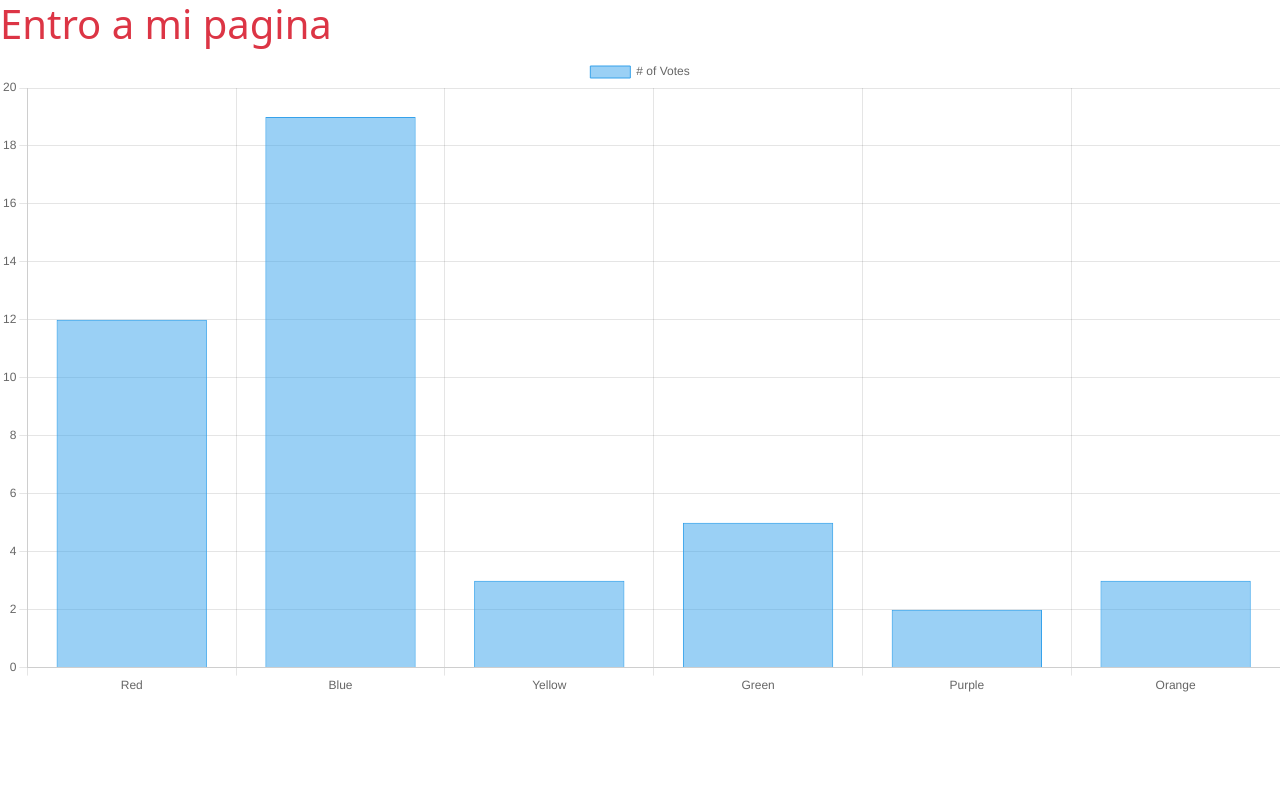
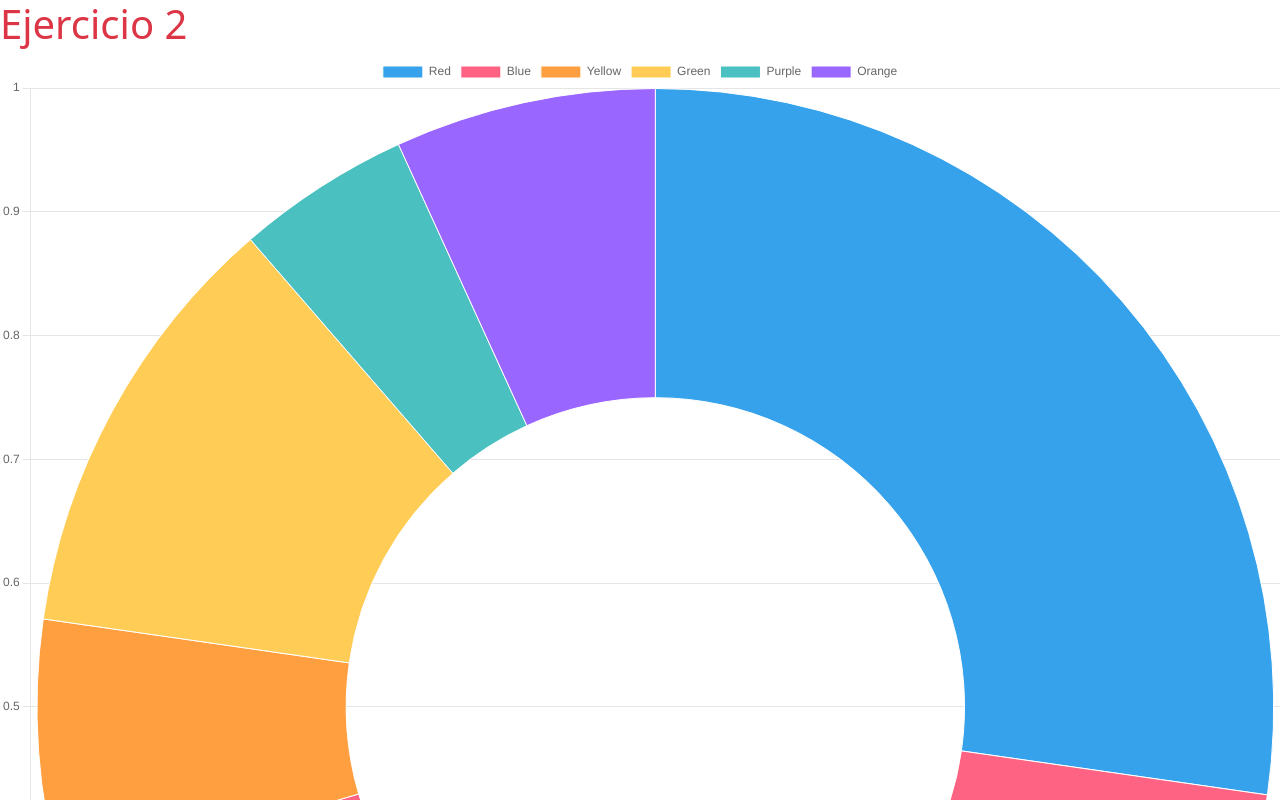
Before and after one commit to javierPortugal/graficas-alumnos-video, a plain HTML site: page ejercicio 2/index.html in a window 1280 px wide. Shown: the top 800 px of the page. Drawn offline with nearby package versions, Linux system fonts and the light colour scheme.

Commit message:
UPDATE CHART

```diff
--- a/ejercicio 2/assets/js/index.js
+++ b/ejercicio 2/assets/js/index.js
@@ -1,7 +1,7 @@
 const ctx = document.getElementById('myChart');
 
 new Chart(ctx, {
-  type: 'bar',
+  type: 'doughnut',
   data: {
     labels: ['Red', 'Blue', 'Yellow', 'Green', 'Purple', 'Orange'],
     datasets: [{
--- a/ejercicio 2/index.html
+++ b/ejercicio 2/index.html
@@ -8,7 +8,7 @@
     <link href="https://cdn.jsdelivr.net/npm/bootstrap@5.3.2/dist/css/bootstrap.min.css" rel="stylesheet" integrity="sha384-T3c6CoIi6uLrA9TneNEoa7RxnatzjcDSCmG1MXxSR1GAsXEV/Dwwykc2MPK8M2HN" crossorigin="anonymous">
 </head>
 <body>
-    <h1 class="text-danger">Entro a mi pagina</h1>
+    <h1 class="text-danger">Ejercicio 2</h1>
 
     <div>
         <canvas id="myChart"></canvas>
```
